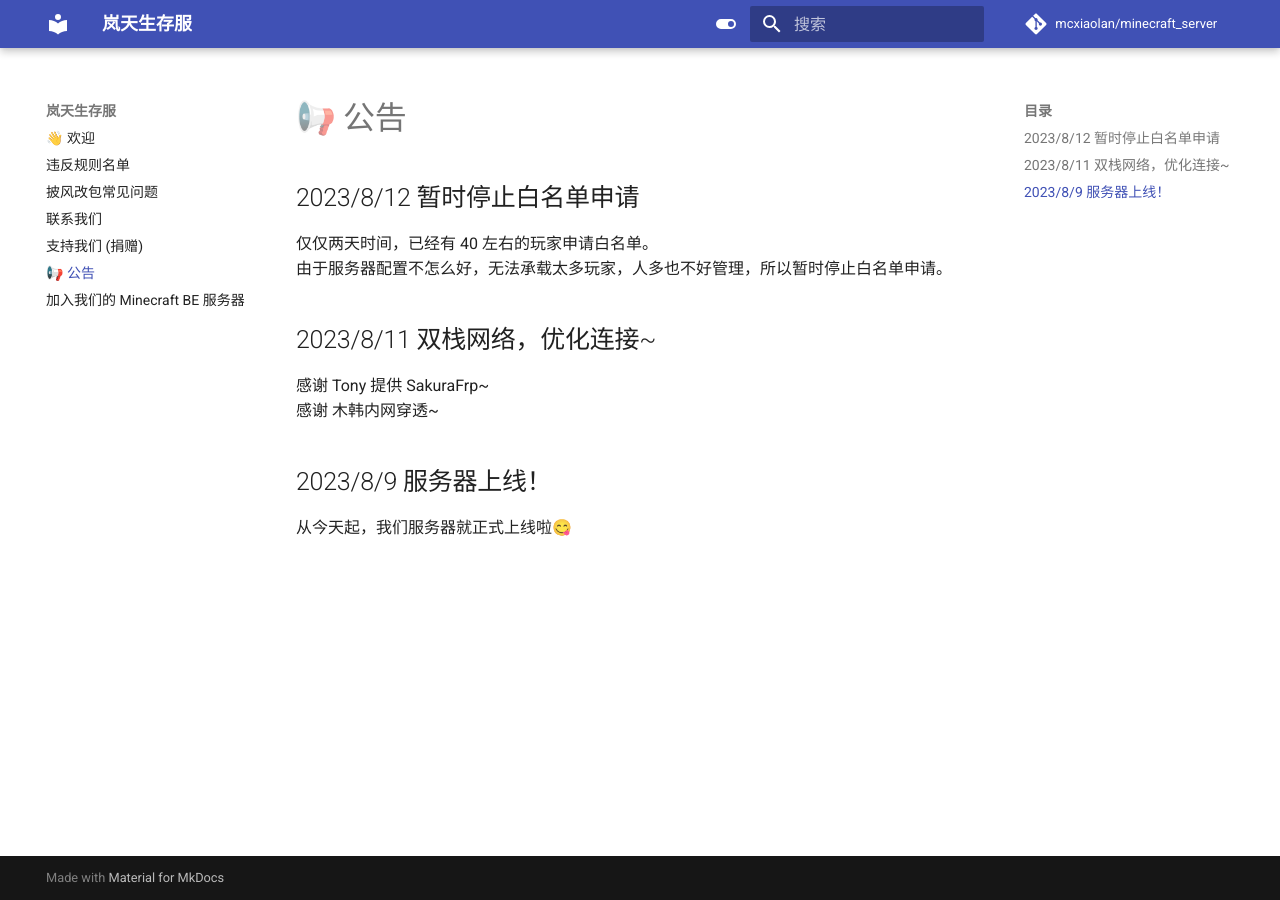
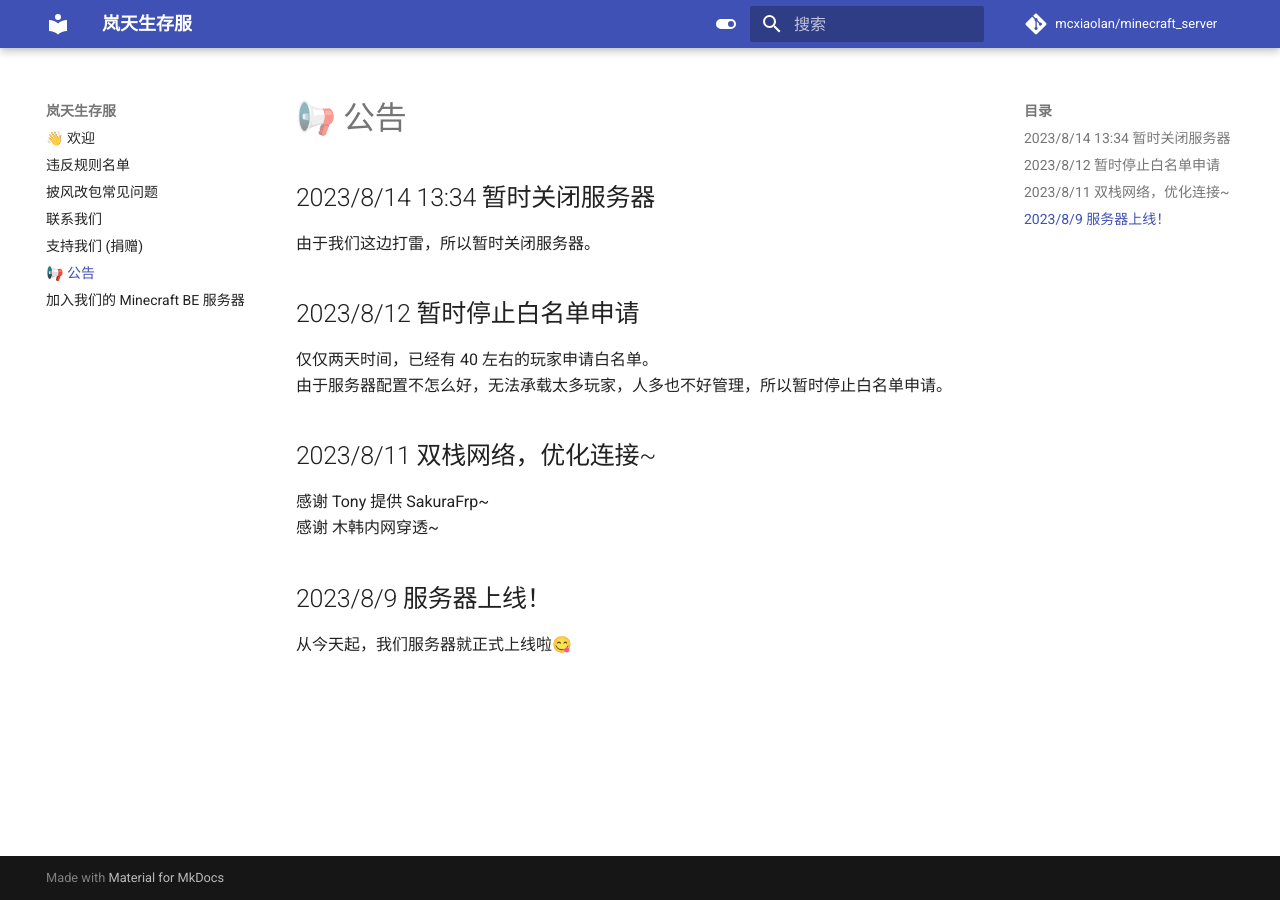
Before and after one commit to mcxiaolan/minecraft_server, an MkDocs documentation site: the page built from docs/info.md, in a window 1280 px wide. Built offline with MkDocs 1.6.1 and Material for MkDocs 9.7.7, drawn with Linux system fonts in a browser that asks for light colours; comment, search, counter and statistics services are not loaded.

Commit message:
更新公告

```diff
--- a/docs/info.md
+++ b/docs/info.md
@@ -1,4 +1,8 @@
 # 📢 公告
+
+## 2023/8/14 13:34 暂时关闭服务器
+由于我们这边打雷，所以暂时关闭服务器。
+
 ## 2023/8/12 暂时停止白名单申请
 仅仅两天时间，已经有 40 左右的玩家申请白名单。
 由于服务器配置不怎么好，无法承载太多玩家，人多也不好管理，所以暂时停止白名单申请。
```
